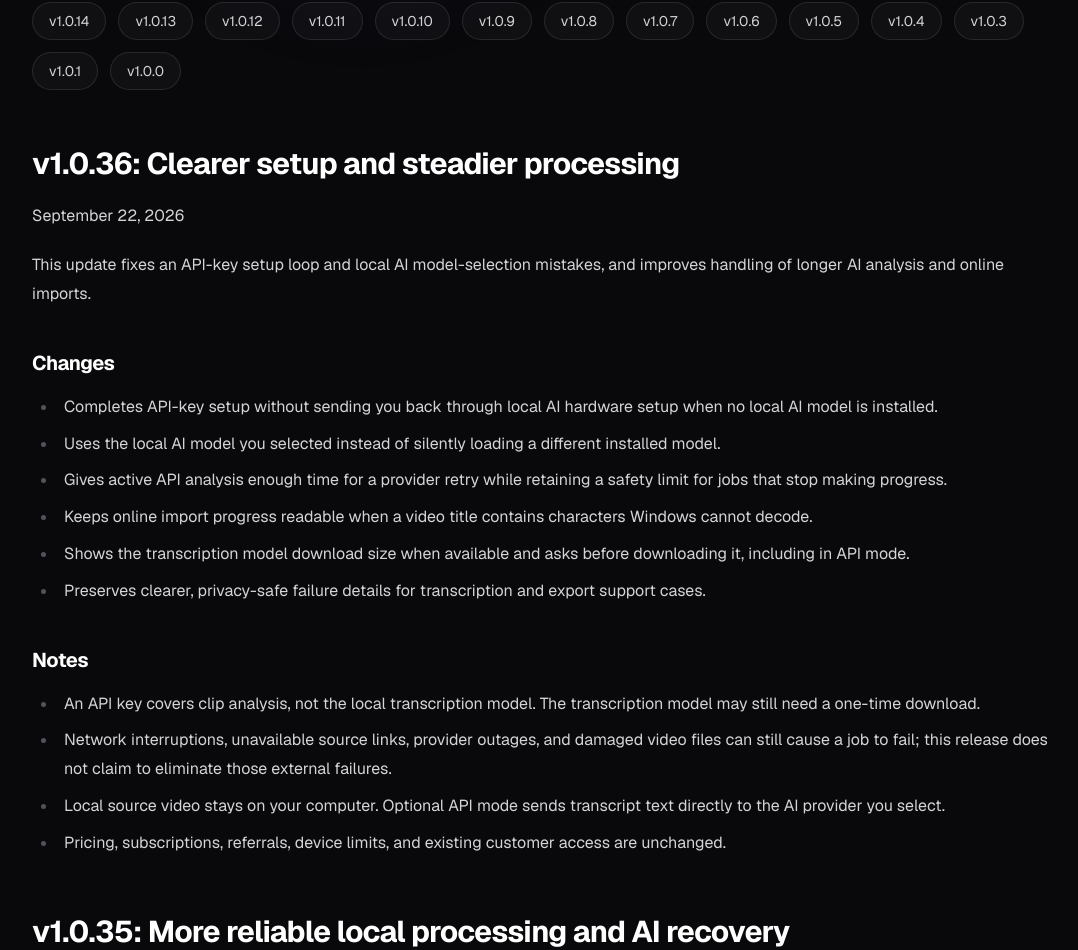
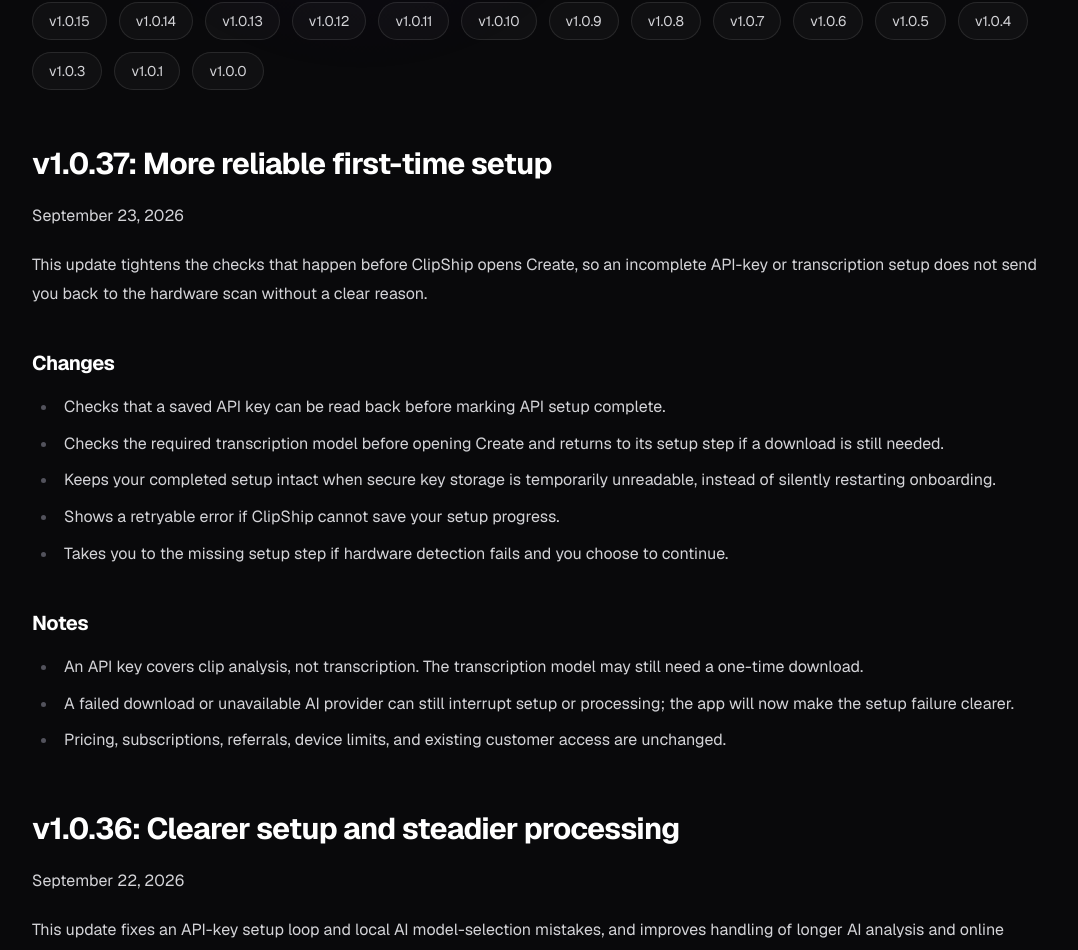
Before and after one commit to RohanSudo/clipship-landing, a Next.js app: page /changelog in a window 1280 px wide. Shown: the part 662-1612 px from the top of the page, without its empty margins (96-1174 px from the left). Built offline with nearby package versions, Linux system fonts and the light colour scheme; no server answers.

Commit message:
Prepare ClipShip 1.0.37 release notes

```diff
--- a/src/app/(site)/changelog/page.tsx
+++ b/src/app/(site)/changelog/page.tsx
@@ -3,6 +3,25 @@
 import ContentPage from "../components/ContentPage";
 
 const releases = [
+  {
+    version: "1.0.37",
+    date: "September 23, 2026",
+    label: "More reliable first-time setup",
+    summary:
+      "This update tightens the checks that happen before ClipShip opens Create, so an incomplete API-key or transcription setup does not send you back to the hardware scan without a clear reason.",
+    changes: [
+      "Checks that a saved API key can be read back before marking API setup complete.",
+      "Checks the required transcription model before opening Create and returns to its setup step if a download is still needed.",
+      "Keeps your completed setup intact when secure key storage is temporarily unreadable, instead of silently restarting onboarding.",
+      "Shows a retryable error if ClipShip cannot save your setup progress.",
+      "Takes you to the missing setup step if hardware detection fails and you choose to continue.",
+    ],
+    notes: [
+      "An API key covers clip analysis, not transcription. The transcription model may still need a one-time download.",
+      "A failed download or unavailable AI provider can still interrupt setup or processing; the app will now make the setup failure clearer.",
+      "Pricing, subscriptions, referrals, device limits, and existing customer access are unchanged.",
+    ],
+  },
   {
     version: "1.0.36",
     date: "September 22, 2026",
--- a/src/app/(site)/layout.tsx
+++ b/src/app/(site)/layout.tsx
@@ -20,7 +20,7 @@
       "https://api.clipship.co/download/windows",
       "https://api.clipship.co/download/macos",
     ],
-    softwareVersion: "1.0.36",
+    softwareVersion: "1.0.37",
     image: "https://clipship.co/opengraph-image",
     description:
       "ClipShip is a local AI video clip generator for Windows and Apple Silicon Mac. It turns long talking-head recordings into ready-to-post clips while keeping source footage on the user's computer.",
--- a/src/app/(site)/mac/page.tsx
+++ b/src/app/(site)/mac/page.tsx
@@ -44,7 +44,7 @@
   downloadUrl,
   description:
     "ClipShip is a local AI video clipper for Apple Silicon Macs that turns long spoken videos into captioned vertical clips while keeping source footage on the Mac.",
-  softwareVersion: "1.0.36",
+  softwareVersion: "1.0.37",
   processorRequirements: "Apple Silicon (M1 or newer)",
   memoryRequirements: "16 GB unified memory recommended",
   isAccessibleForFree: true,
```
